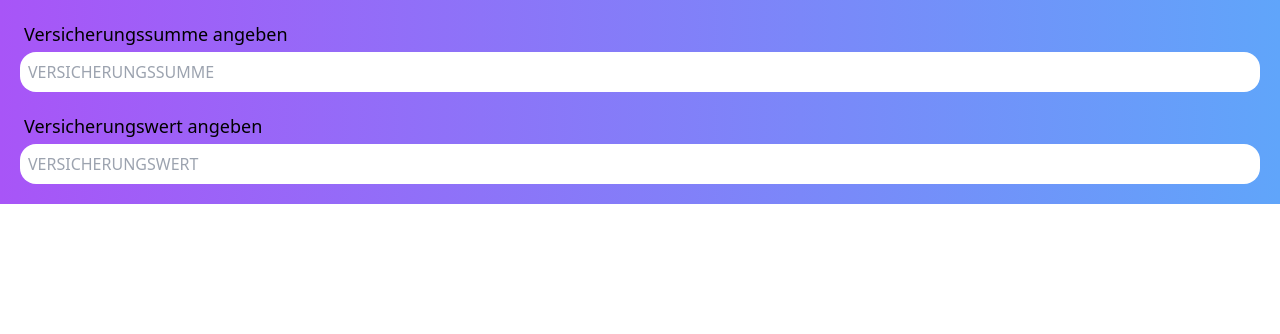
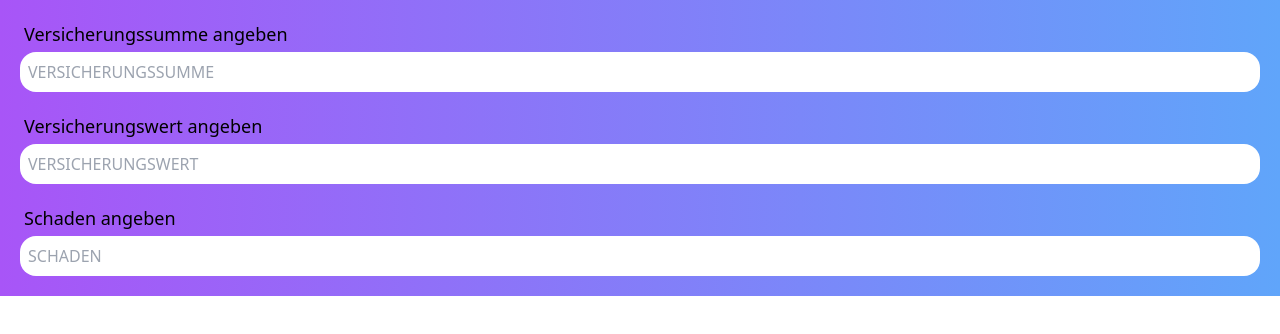
Before and after one commit to Jelenal1/Versicherungsrechner_bbw, a React (Vite) app in the folder calculator_app/: page / in a window 1280 px wide. Shown: the top 334 px of the page. Built offline with nearby package versions, Linux system fonts and the light colour scheme.

Commit message:
added the field damage, because this info is needed to calculate

```diff
--- a/calculator_app/src/components/DamageCalculatorForm.jsx
+++ b/calculator_app/src/components/DamageCalculatorForm.jsx
@@ -9,7 +9,6 @@ function DamageCalculatorForm() {
           <input
             type="number"
             name="versicherungssumme"
-            id="versicherungssumme"
             placeholder="VERSICHERUNGSSUMME"
             className="rounded-2xl p-2"
           />
@@ -22,8 +21,19 @@ function DamageCalculatorForm() {
           <input
             type="number"
             name="versicherungswert"
-            id="versicherungswert"
             placeholder="VERSICHERUNGSWERT"
+            className="rounded-2xl p-2"
+          />
+        </div>
+
+        <div className="flex flex-col">
+          <label htmlFor="schaden" className="ml-1 mb-1 text-lg">
+            Schaden angeben
+          </label>
+          <input
+            type="number"
+            name="schaden"
+            placeholder="SCHADEN"
             className="rounded-2xl p-2"
           />
         </div>
```
